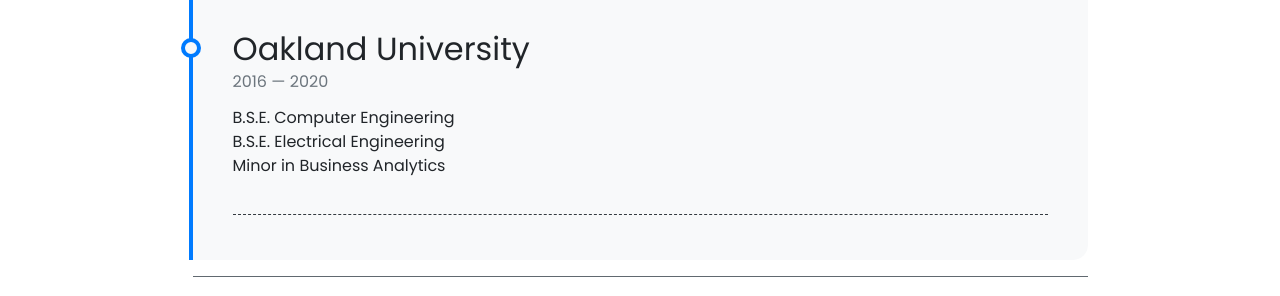
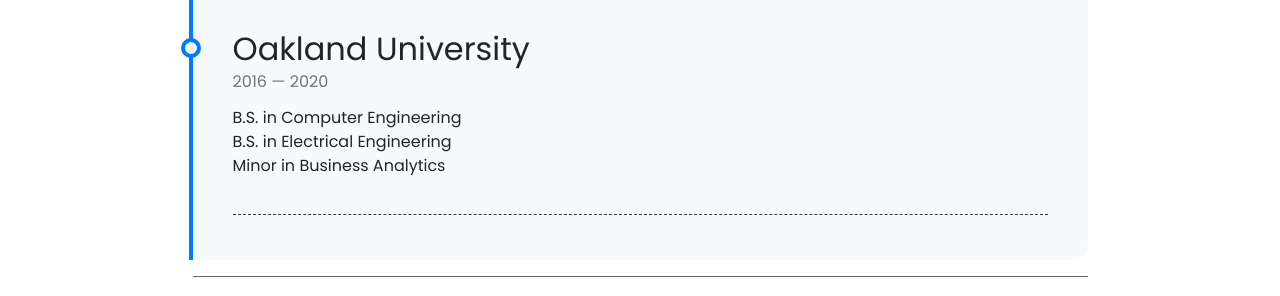
Before and after one commit to arshaali/arshaali.github.io, a Jekyll site: the page built from pages/about.md, in a window 1280 px wide and 1332 px high. Shown: the part 510-806 px from the top of the window. Built offline with Jekyll 4.4.1, drawn with Linux system fonts in a browser that asks for light colours; nearby versions of some CDN libraries.

```diff
--- a/_data/timeline.yml
+++ b/_data/timeline.yml
@@ -6,4 +6,4 @@
 - title: Oakland University
   from: 2016
   to: 2020
-  description: B.S.E. Computer Engineering<br>B.S.E. Electrical Engineering<br> Minor in Business Analytics
+  description: B.S. in Computer Engineering<br>B.S. in Electrical Engineering<br> Minor in Business Analytics
```
